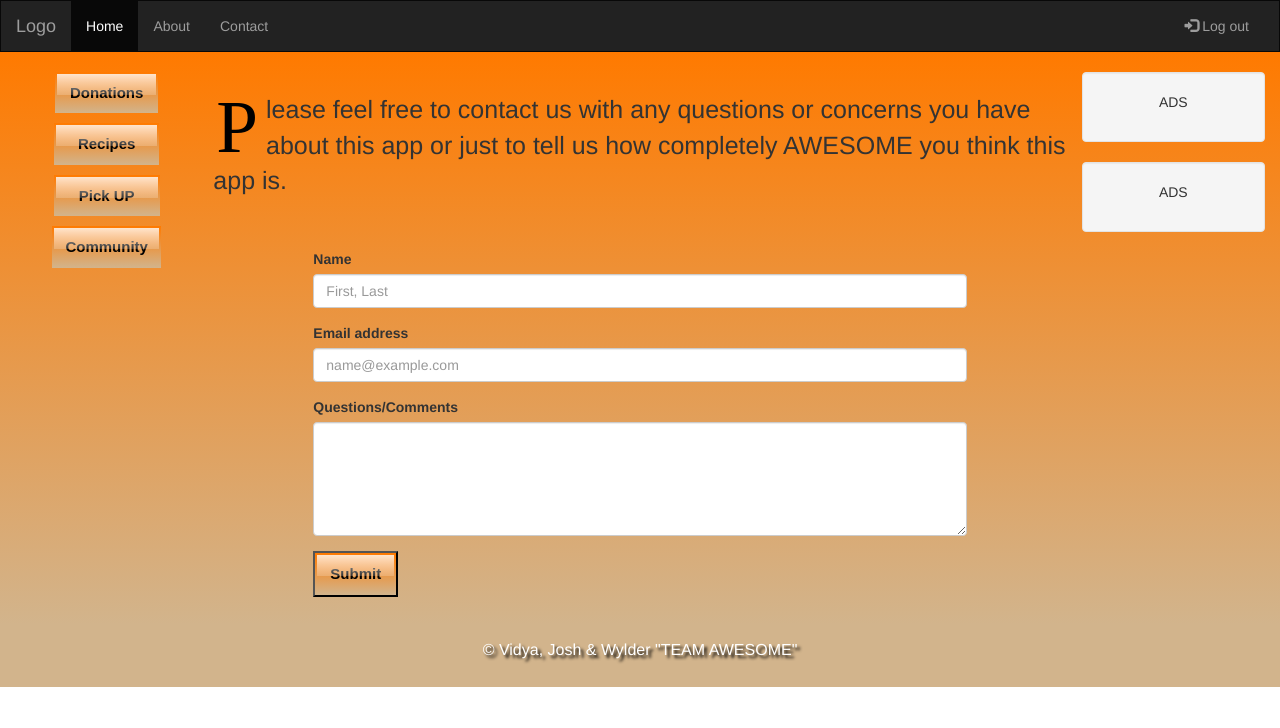
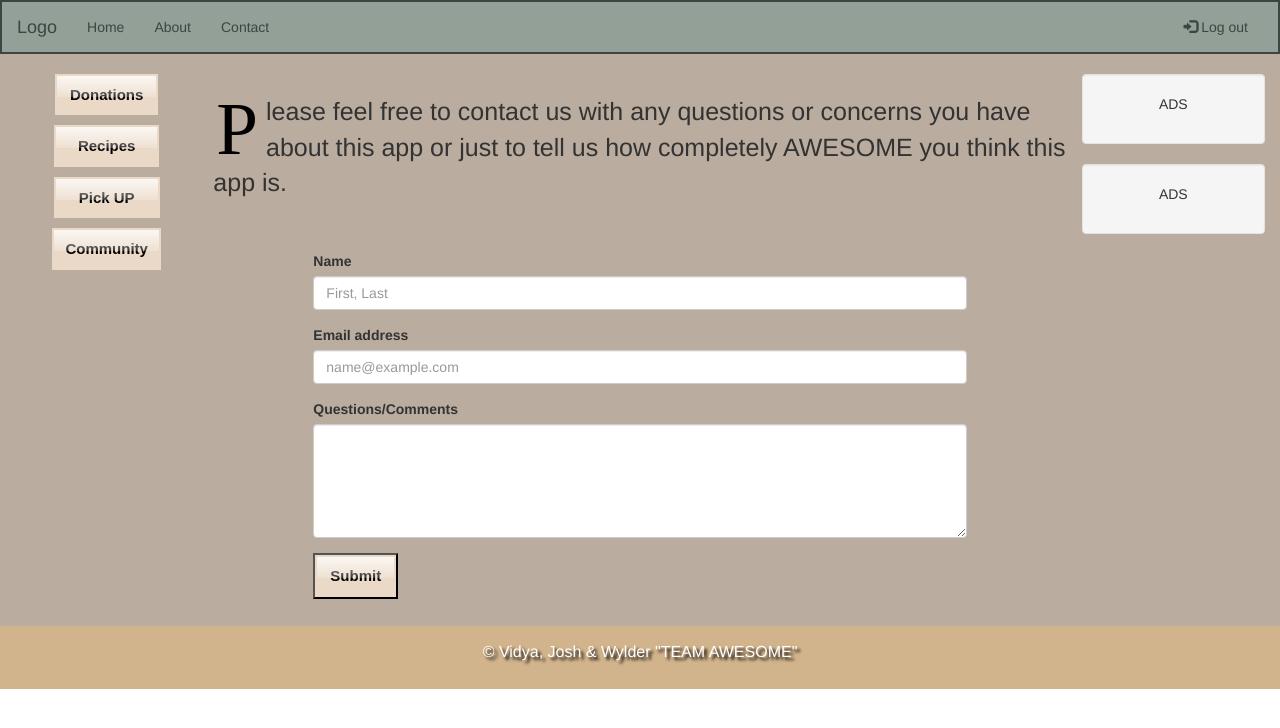
Before and after one commit to nvidyakarthik/whozhungry, a plain HTML site: page contact-us.html in a window 1280 px wide. Drawn offline with nearby package versions, Linux system fonts and the light colour scheme.

Commit message:
changed some css

```diff
--- a/assets/css/layout.css
+++ b/assets/css/layout.css
@@ -3,7 +3,13 @@
 }
 
 .navbar{
-    background: linear-gradient(#ff7A00);
+    background-color: #92A097;
+    border-color: #92A097;
+    border-width: 2px;
+    border-bottom-color: #3e4444;
+    border-top-color: #3e4444;
+    border-left-color: #3e4444;
+    border-right-color: #3e4444;
 }
 .panel-heading{
     background-color: #ff7A00;
@@ -60,7 +66,7 @@
 	display: inline-block;
 	padding: 10px 15px;
 	background-color: green; /*for compatibility with older browsers*/
-	background-image: linear-gradient(#ff7A00, tan);
+	background-color:#EAD9C7;
 
 	/* text styles */
 	text-decoration: none;
@@ -90,6 +96,7 @@
 /* Remove the navbar's default margin-bottom and rounded borders */
 
 .navbar {
+
     margin-bottom: 0;
     border-radius: 0;
 }
@@ -104,7 +111,7 @@
 
 .sidenav {
     padding-top: 20px;
-    background: linear-gradient(#ff7A00, tan);
+    background-color:#BAAC9E;
     height: 100%;
 
 }
@@ -164,3 +171,16 @@ footer {
  #solo-card{
 
  }
+ .navbar-inverse .navbar-nav>.active>a, .navbar-inverse .navbar-nav>.active>a:focus, .navbar-inverse .navbar-nav>.active>a:hover {
+     background-color: #92A097;
+     color: #3e4444;
+ }
+ .navbar-inverse .navbar-nav>li>a {
+     color: #3e4443;
+ }
+ .navbar-inverse .navbar-brand{
+     color: #3e4443;
+ }
+ element.style{
+     background-color: #BAAC9E;
+ }
--- a/contact-us.html
+++ b/contact-us.html
@@ -52,7 +52,7 @@
         </div>
     </nav>
 
-    <div class="container-fluid text-center" style="background: linear-gradient(#ff7A00, tan)">
+    <div class="container-fluid text-center" style="background-color: #BAAC9E">
         <div class="row content">
             <div class="col-sm-2 sidenav">
                 <p>
```
Also changed, not shown: donations.html (+2 -2 lines).
